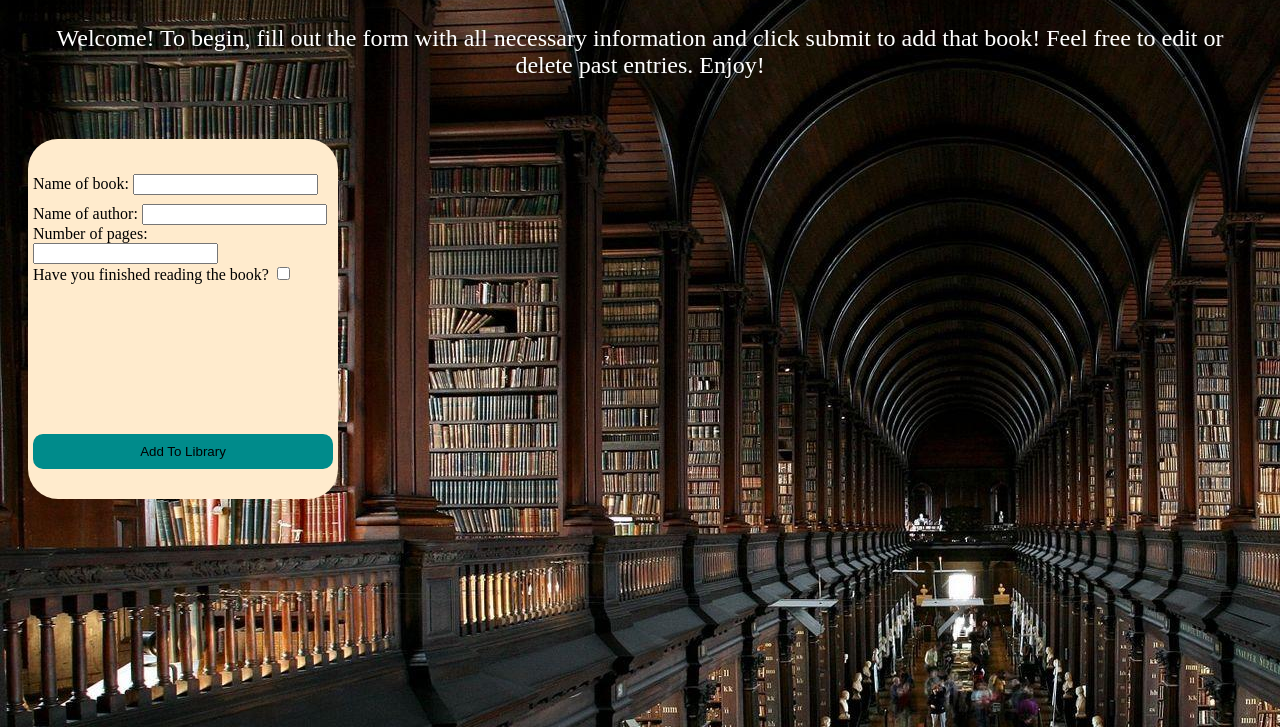
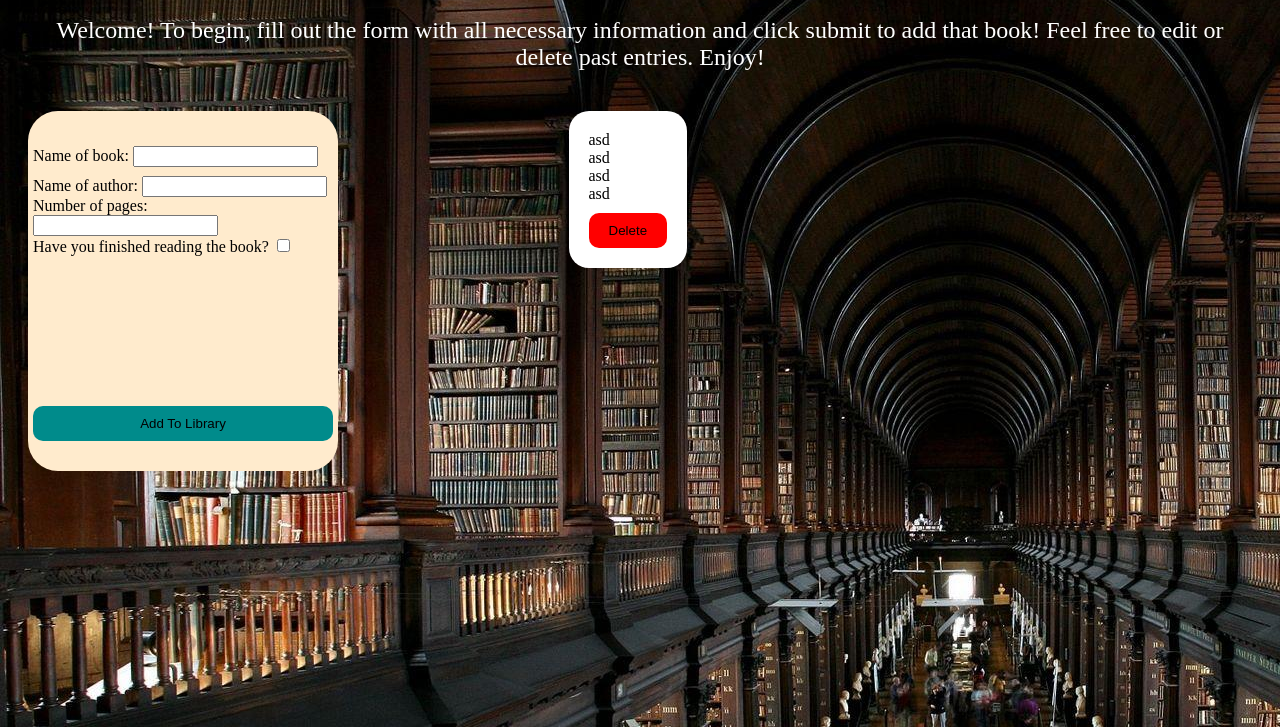
Before and after one commit to justinmoreira/Virtual-Library, a plain HTML site: page index.html in a window 1280 px wide. Shown: the part 73-800 px from the top of the page. Drawn offline with Linux system fonts and the light colour scheme.

Commit message:
Add a sample book card with test info and style with basic css

```diff
--- a/function.js
+++ b/function.js
@@ -0,0 +1,23 @@
+const myLibrary = [];
+
+class Book {
+    constructor(name, author, pages, read) {
+        this.name = name;
+        this.author = author;
+        this.pages = pages;
+        this.read = read;
+    }
+}
+
+function addBookToLibrary(name, author, pages, read) {
+    myLibrary.push(Book(name, author, pages, read))
+}
+
+function displayBooks(arr){
+    for(let i = 0; i < arr.length; i++){
+        arr[i].name;
+        arr[i].author;
+        arr[i].pages;
+        arr[i].read;
+    }
+}
--- a/index.html
+++ b/index.html
@@ -8,7 +8,6 @@
     <title>Virtual Library</title>
 </head>
 <body>
-    <p style = "background-image: url('images/background-image.jpeg');">
     <div class="title">Virtual Library</div>
     <div class="header">Welcome! To begin, fill out the form with all necessary information and click submit to add that book! Feel free to edit or delete past entries. Enjoy!</div>
     <div class="left">
@@ -32,7 +31,15 @@
             <button type="submit" class = "add-book">Add To Library</button>
         </form>
     </div>
-    <div class="right"></div>
+    <div class="right">
+        <div class="sample-book">
+            <div class="input-title">asd</div>
+            <div class="input-author">asd</div>
+            <div class="input-pages">asd</div>
+            <div class="input-read">asd</div>
+            <button class="delete-input">Delete</button>
+        </div>
+    </div>
 
 </body>
 </html>
--- a/style.css
+++ b/style.css
@@ -1,5 +1,7 @@
 body{
     background-image: url('images/background-image.jpeg');
+    display:grid;
+    grid-template-columns: repeat(400px, 1fr);
 }
 
 .title{
@@ -7,25 +9,15 @@ body{
     font-weight: bold;
     text-align: center;
     color: white;
+    grid-column: 1/3;
 }
 .header{
     font-size: 24px;
     text-align: center;
     padding: 40px;
     color: white;
+    grid-column: 1/3;
 }
-
-
-
-
-/*.left{
-    width: 95%;
-    height: 600px;
-    background-color: black;
-    border-radius: 30px;
-    padding: 10px;
-    margin:20px;
-}*/
 
 form{
     display: grid;
@@ -37,7 +29,7 @@ form{
     background-color: blanchedalmond;
     border-radius: 30px;
     padding: 30px 5px;
-    margin: 20px;
+    margin-left: 20px;
 }
 .add-book{
     border: none;
@@ -46,3 +38,22 @@ form{
     background-color: darkcyan;
     align-self: end;
 }
+
+.right{
+    display: grid;
+    grid-template-columns: repeat(6, 1fr);
+}
+
+.sample-book{
+    background-color: white;
+    border-radius: 20px;
+    padding: 20px;
+    height: fit-content;
+}
+.delete-input{
+    border: none;
+    border-radius: 10px;
+    padding: 10px 20px;
+    background-color: red;
+    margin-top: 10px;
+}
```
